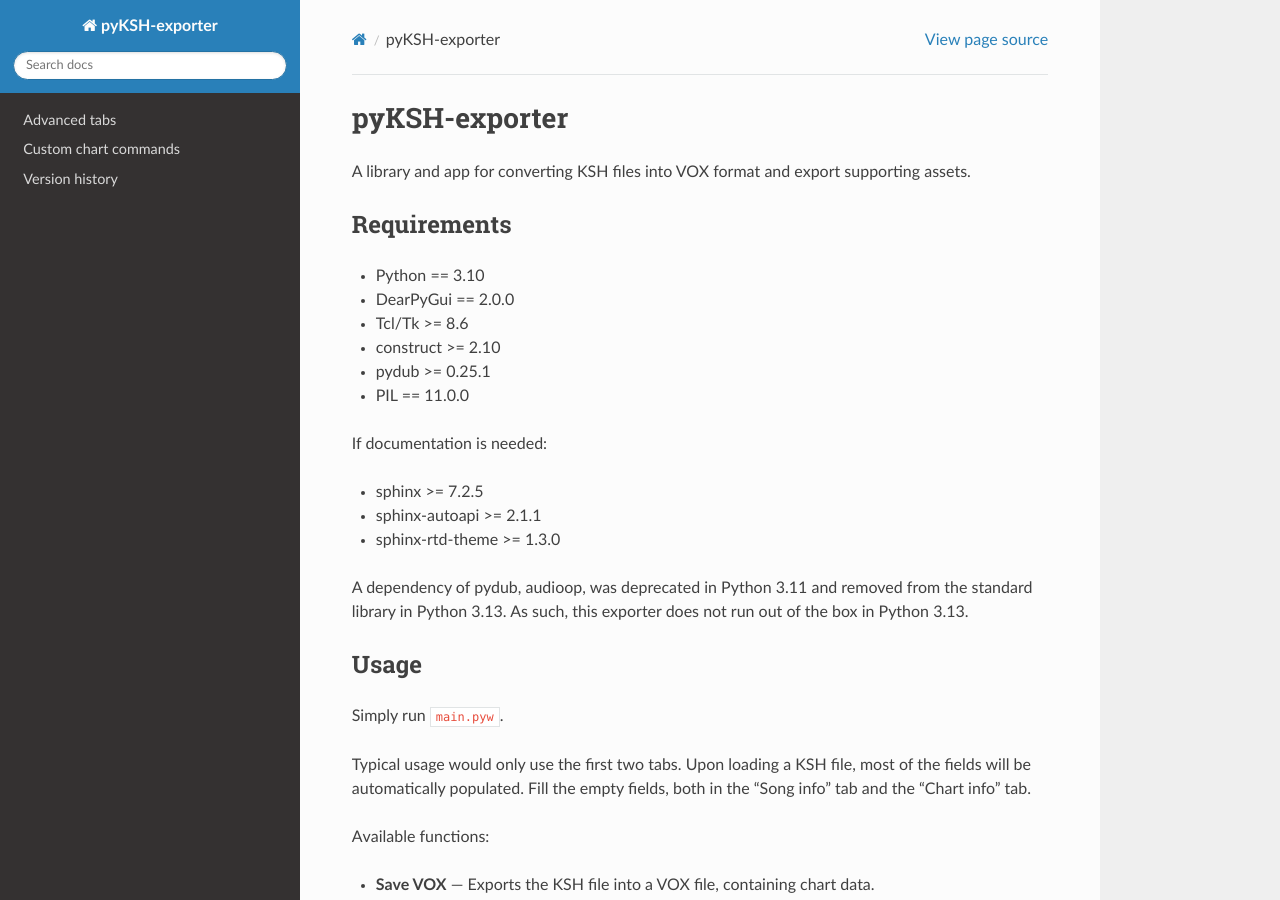
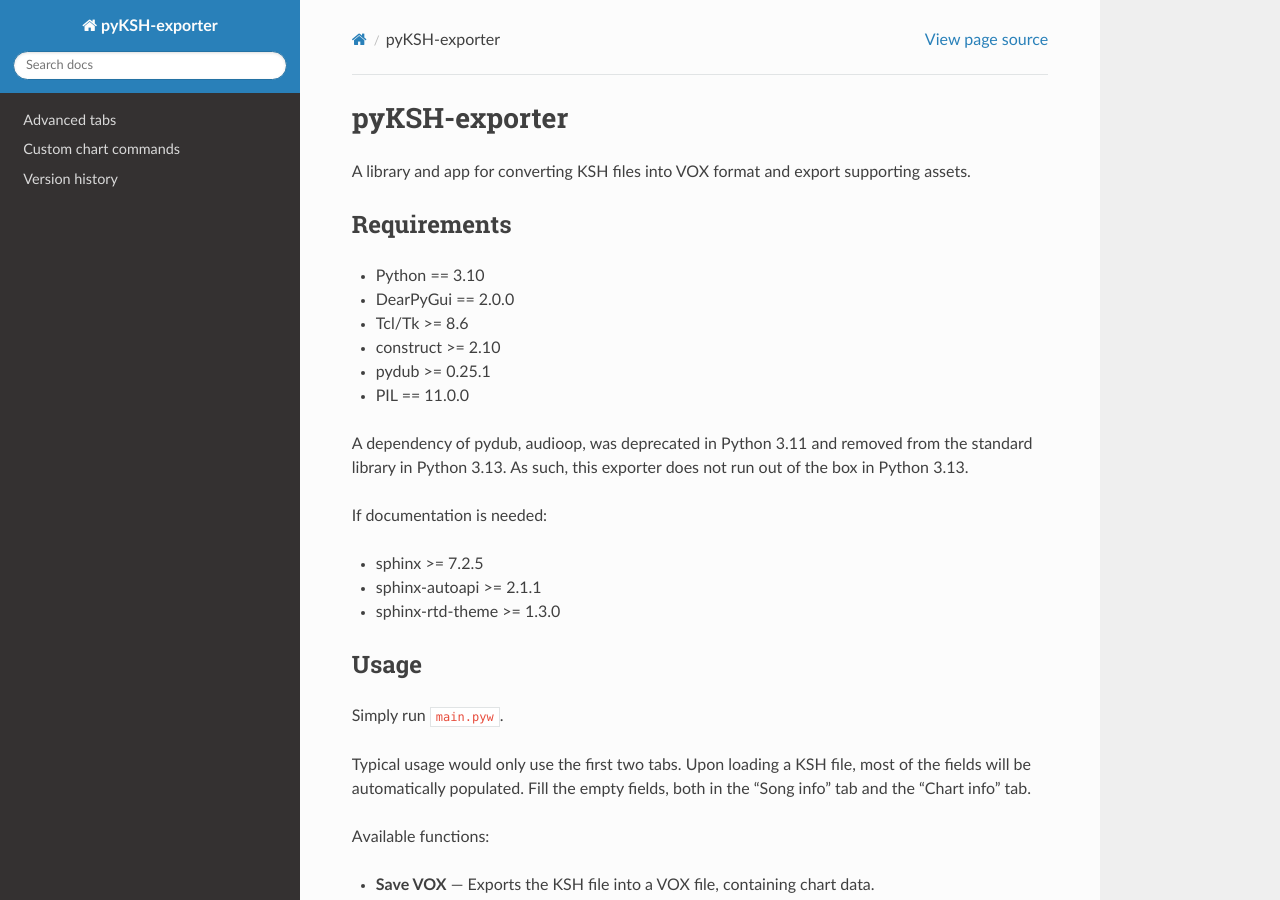
Before and after one commit to silverhawke249/pyKSH-exporter, a Sphinx documentation site: the page built from docs/index.rst, in a window 1280 px wide and 900 px high. Built offline with Sphinx 7.4.7 and the Read the Docs theme 3.1.0, drawn with Linux system fonts in a browser that asks for light colours.

```diff
--- a/docs/index.rst
+++ b/docs/index.rst
@@ -14,14 +14,13 @@ Requirements
 * pydub >= 0.25.1
 * PIL == 11.0.0
 
+A dependency of pydub, audioop, was deprecated in Python 3.11 and removed from the standard library in Python 3.13. As such, this exporter does not run out of the box in Python 3.13.
+
 If documentation is needed:
 
 * sphinx >= 7.2.5
 * sphinx-autoapi >= 2.1.1
 * sphinx-rtd-theme >= 1.3.0
-
-A dependency of pydub, audioop, was deprecated in Python 3.11 and removed from the standard library in Python 3.13. As such, this exporter does not run out of the box in Python 3.13.
-
 
 Usage
 -----
```
Also changed, not shown: README.md (+3 -1 lines).
